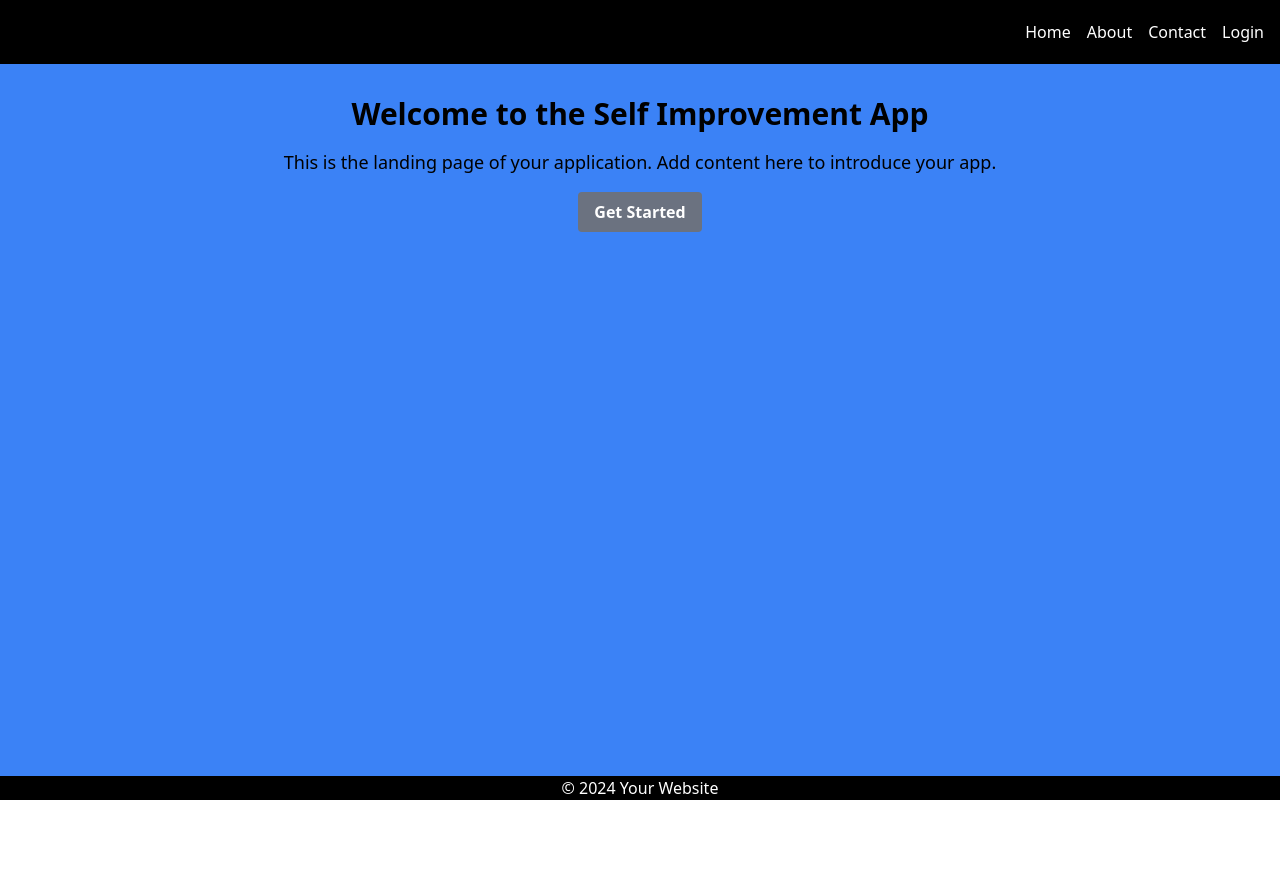
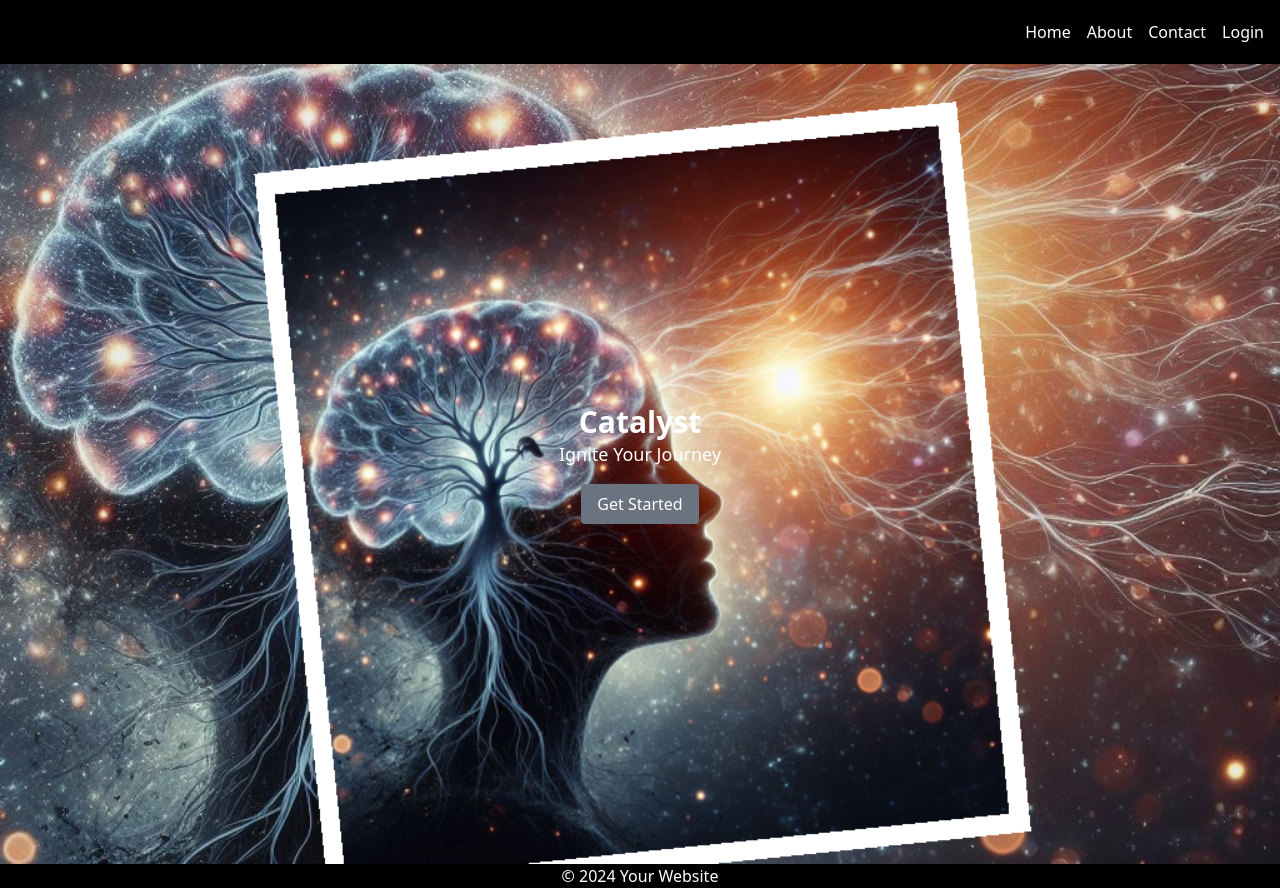
Before and after one commit to adamolson11/Catalyst, a Next.js app: page / in a window 1280 px wide. Before the commit the page ends 800 px from the top, so only its background shows below. Built offline with nearby package versions, Linux system fonts and the light colour scheme.

Commit message:
added background image

```diff
--- a/pages/index.jsx
+++ b/pages/index.jsx
@@ -1,20 +1,22 @@
-// pages/index.js
+// pages/index.jsx
 import Head from 'next/head';
 import Layout from '../components/Layout';
 
-export default function Home() {
+const Home = () => {
   return (
     <Layout>
       <Head>
         <title>Home - Self Improvement App</title>
       </Head>
-      <div className="container mx-auto px-4 py-8 bg-blue-500 text-center">
-        <h1 className="text-3xl font-bold mb-4">Welcome to the Self Improvement App</h1>
-        <p className="text-lg">This is the landing page of your application. Add content here to introduce your app.</p>
-        <button className="bg-gray-500 hover:bg-gray-700 text-white font-bold py-2 px-4 rounded mt-4">
-          Get Started
-        </button>
+      <div className="h-screen flex items-center justify-center bg-cover bg-center" style={{ backgroundImage: "url('/images/Beautiful brain.png')" }}>
+        <div className="text-center">
+          <h1 className="text-3xl font-bold text-white">Catalyst</h1>
+          <p className="text-lg text-white">Ignite Your Journey</p>
+          <button className="bg-gray-500 text-white px-4 py-2 mt-4 rounded">Get Started</button>
+        </div>
       </div>
     </Layout>
   );
 }
+
+export default Home;
```
Also changed, not shown: public/images/Beautiful brain.png (added).
